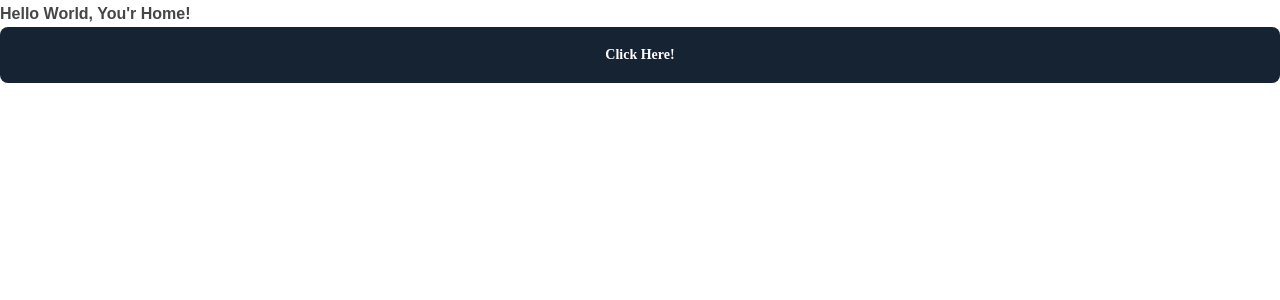
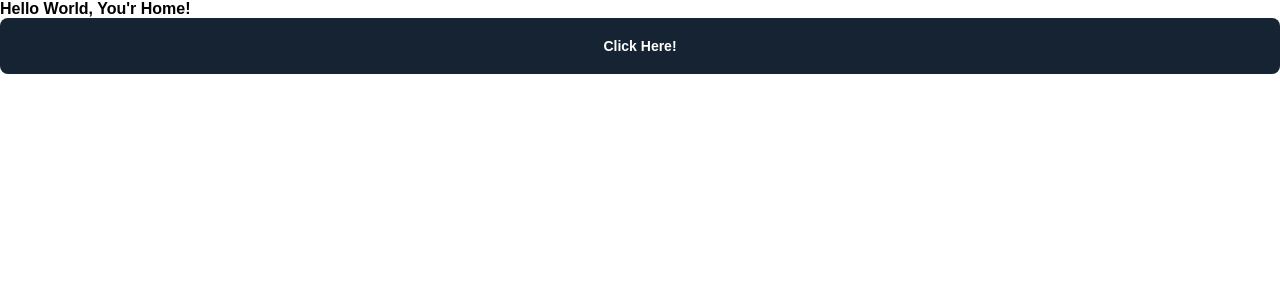
Before and after one commit to SGO-Odin/odin-web, a Next.js app: page / in a window 1280 px wide. Shown: the top 300 px of the page. Built offline with nearby package versions, Linux system fonts and the light colour scheme.

Commit message:
:perf: Finalizing the Performance Initial

```diff
--- a/src/app/dashboard/dashboard.scss
+++ b/src/app/dashboard/dashboard.scss
@@ -0,0 +1,5 @@
+@import '@/style/sass/config';
+
+.title {
+    font-family: $fonttitle;
+}
--- a/src/app/dashboard/page.tsx
+++ b/src/app/dashboard/page.tsx
@@ -1,9 +1,10 @@
 import ButtonsPrimary from '@/src/components/buttons/primary'
+import './dashboard.scss'
 
 export default function Dashboard({text}) {
   return (
     <div>
-      <h1>{text}</h1>
+      <h1 className="title">{text}</h1>
       <ButtonsPrimary>
         Click Here!
       </ButtonsPrimary>
--- a/src/components/buttons/primary/buttonsPrimary.scss
+++ b/src/components/buttons/primary/buttonsPrimary.scss
@@ -17,7 +17,7 @@
 
     color: color('black-0');
     /* font/button/1 */
-    font-family: 'Noto Sans';
+    font-family: $fontbody;
     font-size: 14px;
     font-style: normal;
     font-weight: 600;
--- a/src/style/sass/_config.scss
+++ b/src/style/sass/_config.scss
@@ -1,3 +1,6 @@
+$fonttitle: 'Josefin Sans', sans-serif;
+$fontbody: 'Noto Sans', sans-serif;
+
 @import './colors';
 @import './spaces';
 @import './globals';
--- a/src/style/sass/_html.scss
+++ b/src/style/sass/_html.scss
@@ -1,6 +1,3 @@
-$fonttitle: 'Josefin Sans', sans-serif;
-$fontbody: 'Noto Sans', sans-serif;
-
 html {
     scroll-behavior: smooth;
     overflow-x: hidden;
@@ -8,22 +5,8 @@ html {
     height: 100%;
 }
 
-// html[data-status='menu'] {
-//     @include media-break-down(l) {
-//         overflow: hidden;
-//     }
-
-//     body {
-//         pointer-events: none;
-//     }
-// }
-
 body {
     width: 100%;
     background-color: color('black-0');
-    color: color('black-800');
     box-sizing: border-box;
-    font-family: $fonttitle;
-    // @include fontSize(20);
-    line-height: 1.7;
 }
```
